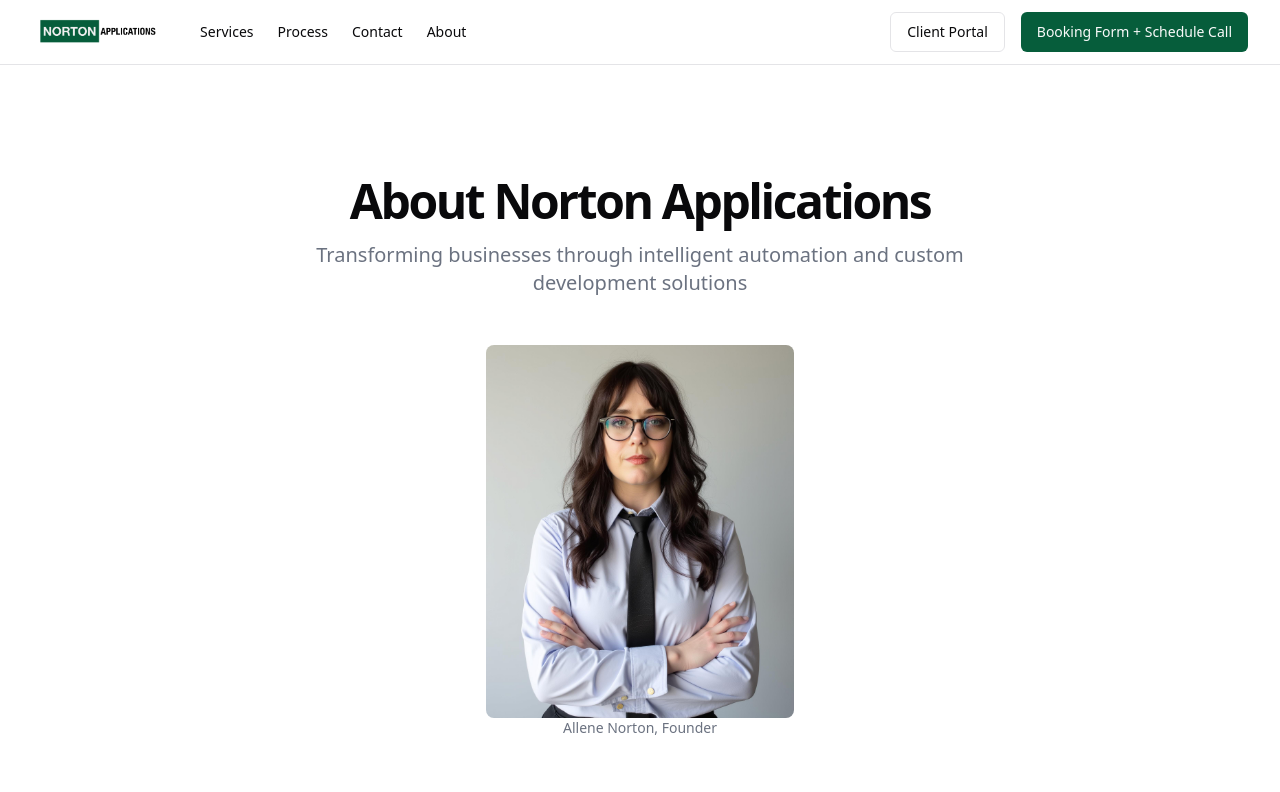
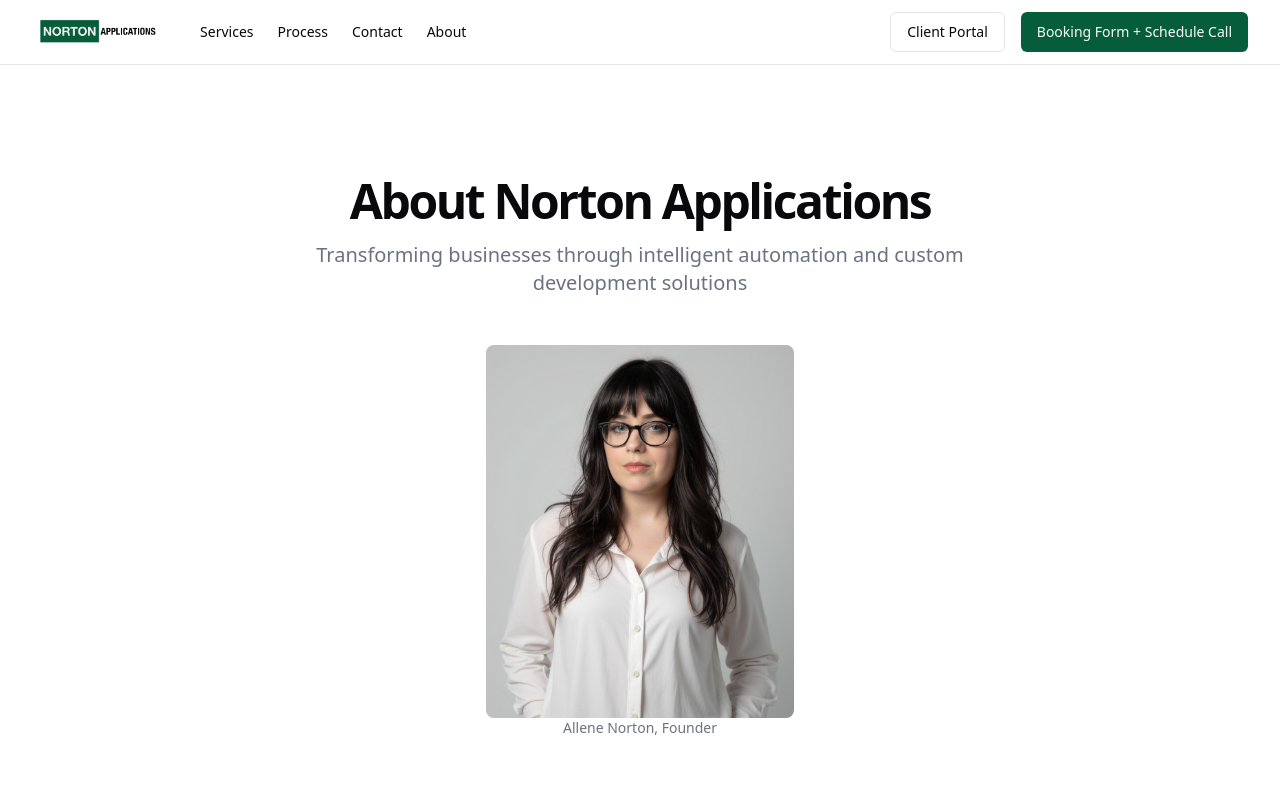
Before and after one commit to allene-norton/nor-app-home, a Next.js app: page /about in a window 1280 px wide. Shown: the top 792 px of the page. Built offline with nearby package versions, Linux system fonts and the light colour scheme; a web font is replaced by a local one.

Commit message:
update photo

```diff
--- a/src/app/about/page.tsx
+++ b/src/app/about/page.tsx
@@ -20,7 +20,7 @@ export default function AboutPage() {
             <div className="flex flex-col items-center">
               <div className="relative h-[40%] w-[40%] overflow-hidden rounded-lg">
                 <img
-                src="/messy-office-me.jpeg"
+                src="/me-approachable-2.jpg"
                 alt="Allene Norton"
                 className="object-cover w-full h-full"
               />
```
Also changed, not shown: public/me-approachable-2.jpg (added).
